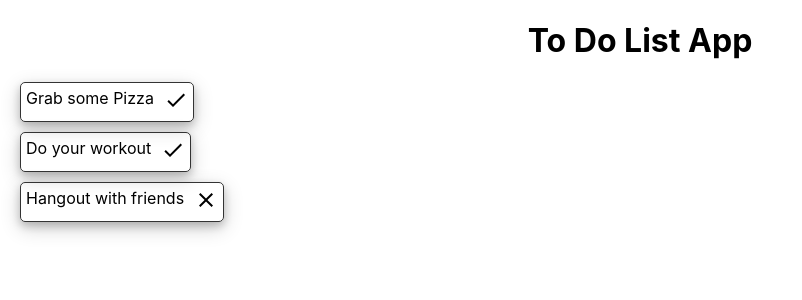
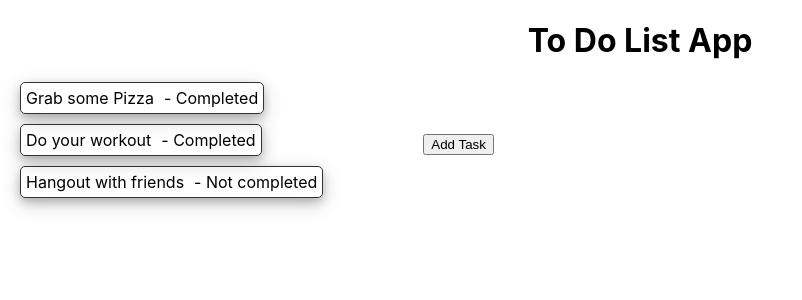
Before and after one commit to yatendradubey/todoApp, a React (Create React App) app: page / in a window 1280 px wide. Shown: the top 300 px of the page, without its empty margins (0-802 px from the left). Built offline with nearby package versions, Linux system fonts and the light colour scheme.

Commit message:
refactor

```diff
--- a/package.json
+++ b/package.json
@@ -3,11 +3,6 @@
   "version": "0.1.0",
   "private": true,
   "dependencies": {
-    "@emotion/react": "^11.11.3",
-    "@emotion/styled": "^11.11.0",
-    "@material-ui/core": "^4.12.4",
-    "@material-ui/icons": "^4.11.3",
-    "@mui/material": "^5.15.6",
     "@testing-library/jest-dom": "^5.17.0",
     "@testing-library/react": "^13.4.0",
     "@testing-library/user-event": "^13.5.0",
--- a/src/components/ToDoList/ToDoList.css
+++ b/src/components/ToDoList/ToDoList.css
@@ -1,3 +1,8 @@
+.container {
+    display: flex;
+    flex-direction: row;
+}
+
 .card {
     display: flex;
     flex-direction: row;
@@ -20,3 +25,10 @@
     margin-top: 0px;
     margin-bottom: 0px;
 }
+
+.buttonContainer {
+    display: flex;
+    justify-content: center;
+    align-items: center;
+    margin-left: 100px;
+}
--- a/src/components/ToDoList/ToDoList.js
+++ b/src/components/ToDoList/ToDoList.js
@@ -1,20 +1,29 @@
 import React, { useState } from "react";
-import './ToDoList.css'
-import CheckIcon from '@material-ui/icons/Check';
-import ClearIcon from '@material-ui/icons/Clear';
+import "./ToDoList.css";
 
 const ToDoList = (props) => {
   const [tasks, setTasks] = useState(props.sampleData);
 
   console.log("===> tasks", tasks);
-  return tasks.map((task) => {
-    return (
-      <div className="card">
-        <p className="title">{task.title}</p>
-        <p className="status">{task.completed ? <CheckIcon/>: <ClearIcon />}</p>
+  return (
+    <div className="container">
+      <div>
+        {tasks.map((task) => {
+          return (
+            <div className="card">
+              <p className="title">{task.title}</p>
+              <p className="status">
+                {task.completed ? "- Completed": "- Not completed"}
+              </p>
+            </div>
+          );
+        })}
       </div>
-    );
-  });
+      <div className="buttonContainer">
+        <button>Add Task</button>
+      </div>
+    </div>
+  );
 };
 
 export default ToDoList;
```
Also changed, not shown: 1 other file (tests, documents, lock files or other folders).
